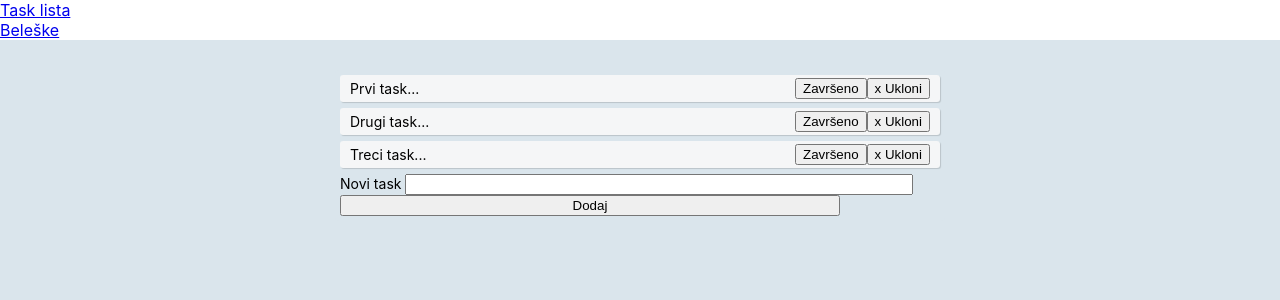
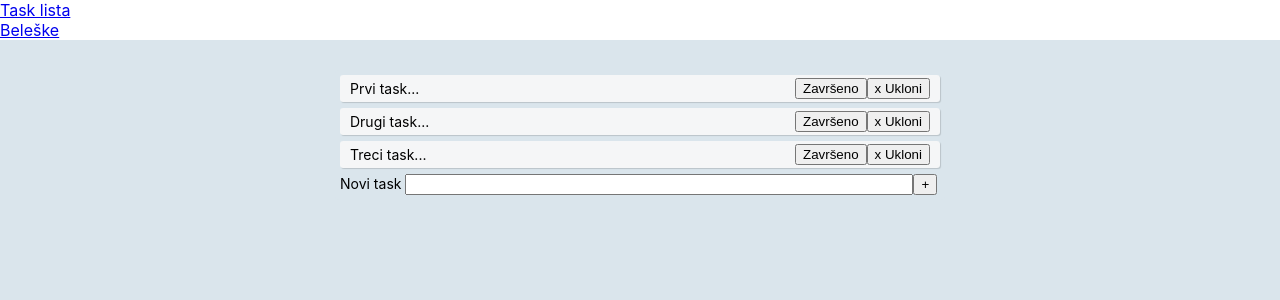
Before and after one commit to AnjaP98/tasklista, a React (Create React App) app: page / in a window 1280 px wide. Shown: the top 300 px of the page. Built offline with nearby package versions, Linux system fonts and the light colour scheme.

Commit message:
dodat button

```diff
--- a/src/components/TodoForm.js
+++ b/src/components/TodoForm.js
@@ -21,7 +21,7 @@ function TodoForm({ addTodo }) {
         value={value}
         onChange={e => setValue(e.target.value)}
       />
-      <input type="submit" value="Dodaj" />
+      <button type="submit"  value="Submit">+</button>
     </form>
   );
 }
```
